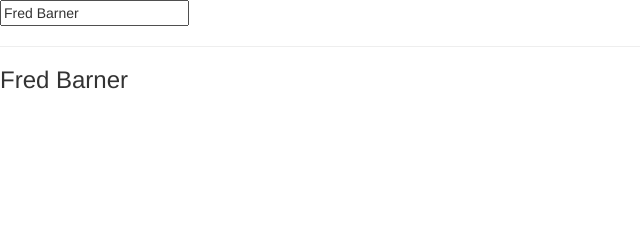
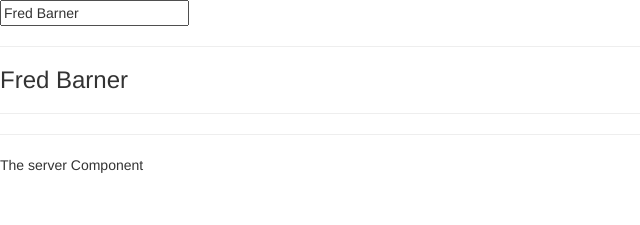
Before and after one commit to debojyotichatterjee9/angular7App, an Angular app: page / in a window 1280 px wide. Shown: the top 225 px of the page, without its empty margins (0-640 px from the left). Built offline with nearby package versions, Linux system fonts and the light colour scheme.

Commit message:
testing ne custom component

```diff
--- a/src/app/app.component.html
+++ b/src/app/app.component.html
@@ -1,3 +1,6 @@
 <input type="text" [(ngModel)]="name">
 <hr>
 <h3>{{name}}</h3>
+<hr>
+<hr>
+<app-server></app-server>
--- a/src/app/app.module.ts
+++ b/src/app/app.module.ts
@@ -3,10 +3,12 @@
 import { FormsModule } from '@angular/forms';
 
 import { AppComponent } from './app.component';
+import { ServerComponent } from './server/server.component'
 
 @NgModule({
   declarations: [
-    AppComponent
+    AppComponent,
+    ServerComponent
   ],
   imports: [
     BrowserModule,
--- /dev/null
+++ b/src/app/server/server.component.html
@@ -0,0 +1 @@
+<p>The server Component</p>
```
Also changed, not shown: src/app/server/server.component.ts (added, +11 -0 lines).
